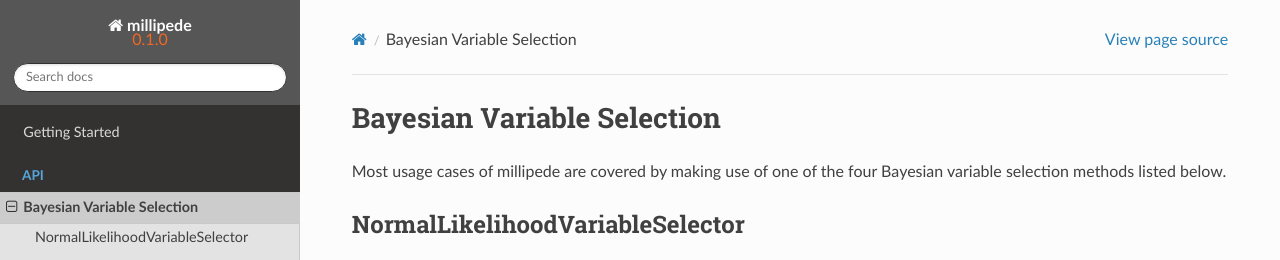
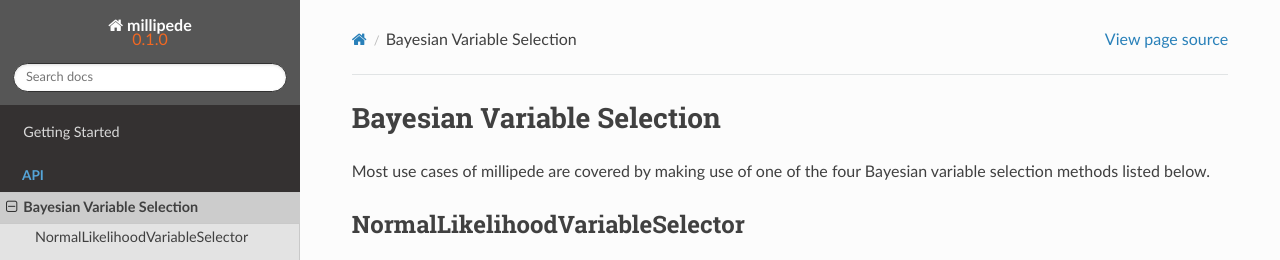
Before and after one commit to BasisResearch/millipede, a Sphinx documentation site: the page built from docs/source/selection.rst, in a window 1280 px wide and 1093 px high, cut to the strip 0-260 px from the top of the window. Built offline with Sphinx 7.4.7 and the Read the Docs theme 2.0.0, drawn with Linux system fonts in a browser that asks for light colours.

Commit message:
improve docstrings

```diff
--- a/docs/source/getting_started.rst
+++ b/docs/source/getting_started.rst
@@ -80,7 +80,8 @@
                                                 S=1,        # specify the expected number of covariates to include a priori
                                                )
 
-    # run the MCMC algorithm to compute posterior inclusion probabilities and other posterior quantities of interest
+    # run the MCMC algorithm to compute posterior inclusion probabilities
+    # and other posterior quantities of interest
     selector.run(T=1000, T_burnin=500)
 
     # inspect the results
--- a/docs/source/selection.rst
+++ b/docs/source/selection.rst
@@ -1,7 +1,7 @@
 Bayesian Variable Selection
 ===========================
 
-Most usage cases of millipede are covered by making use of
+Most use cases of millipede are covered by making use of
 one of the four Bayesian variable selection methods listed below.
 
 NormalLikelihoodVariableSelector
```
Also changed, not shown: other parts of docs/source/getting_started.rst (+1 -1 lines), README.md (+3 -2 lines), 2 other files.
